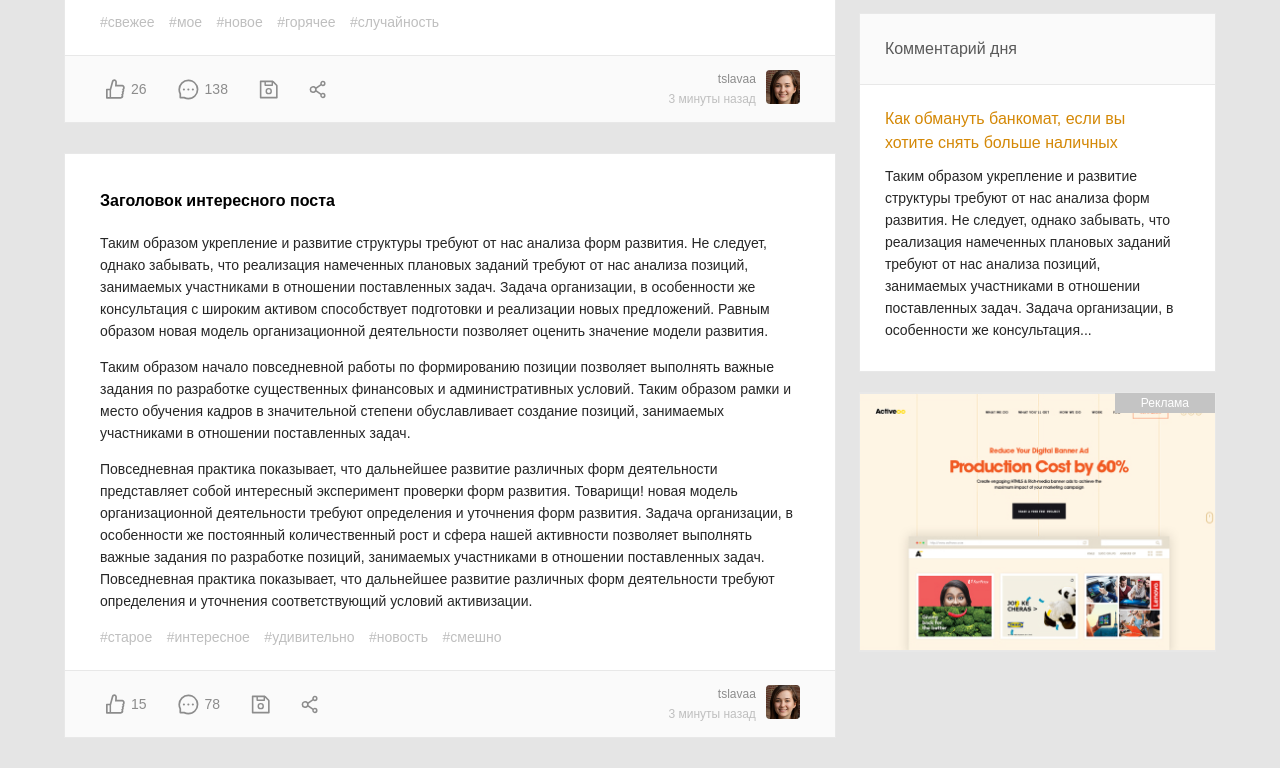
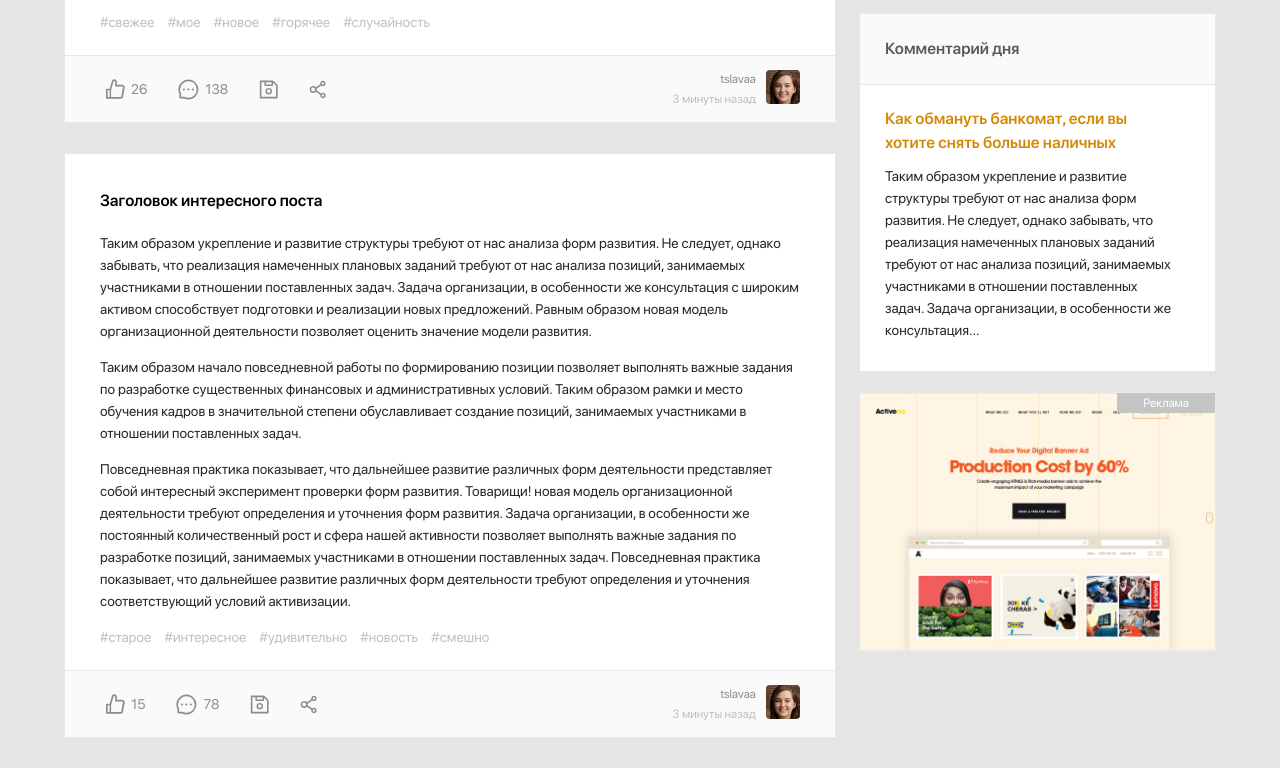
Before and after one commit to tslavaa/pikadu, a plain HTML site: page index.html in a window 1280 px wide. Shown: the part 622-1390 px from the top of the page. Drawn offline with Linux system fonts and the light colour scheme; files whose address does not match are found by name.

Commit message:
Update style.css

```diff
--- a/css/style.css
+++ b/css/style.css
@@ -1,3 +1,19 @@
+@font-face {
+	font-family: "SFProDisplay-Regular";
+	src: local("SFProDisplay-Regular"),
+		url('../fonts/SFProDisplay-Regular.woff') format("woff"),
+		url('../fonts/SFProDisplay-Regular.woff2') format("woff2");
+	font-weight: normal;
+}
+
+@font-face {
+	font-family: "SFProDisplay-Semibold";
+	src: local("SFProDisplay-Semibold"),
+		url('../fonts/SFProDisplay-Semibold.woff') format("woff"),
+		url('../fonts/SFProDisplay-Semibold.woff2') format("woff2");
+	font-weight: bold;
+}
+
 * {
 	box-sizing: border-box;
 }
```
